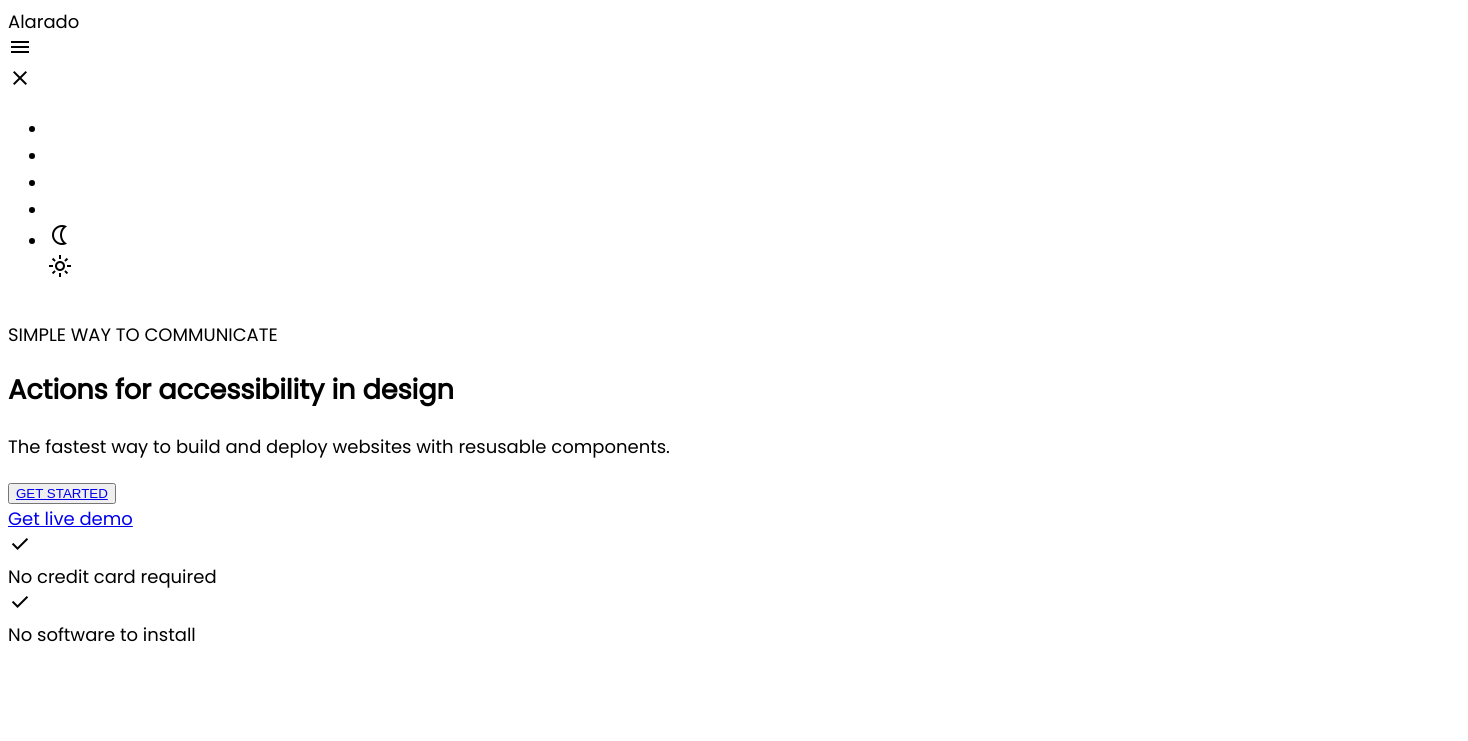
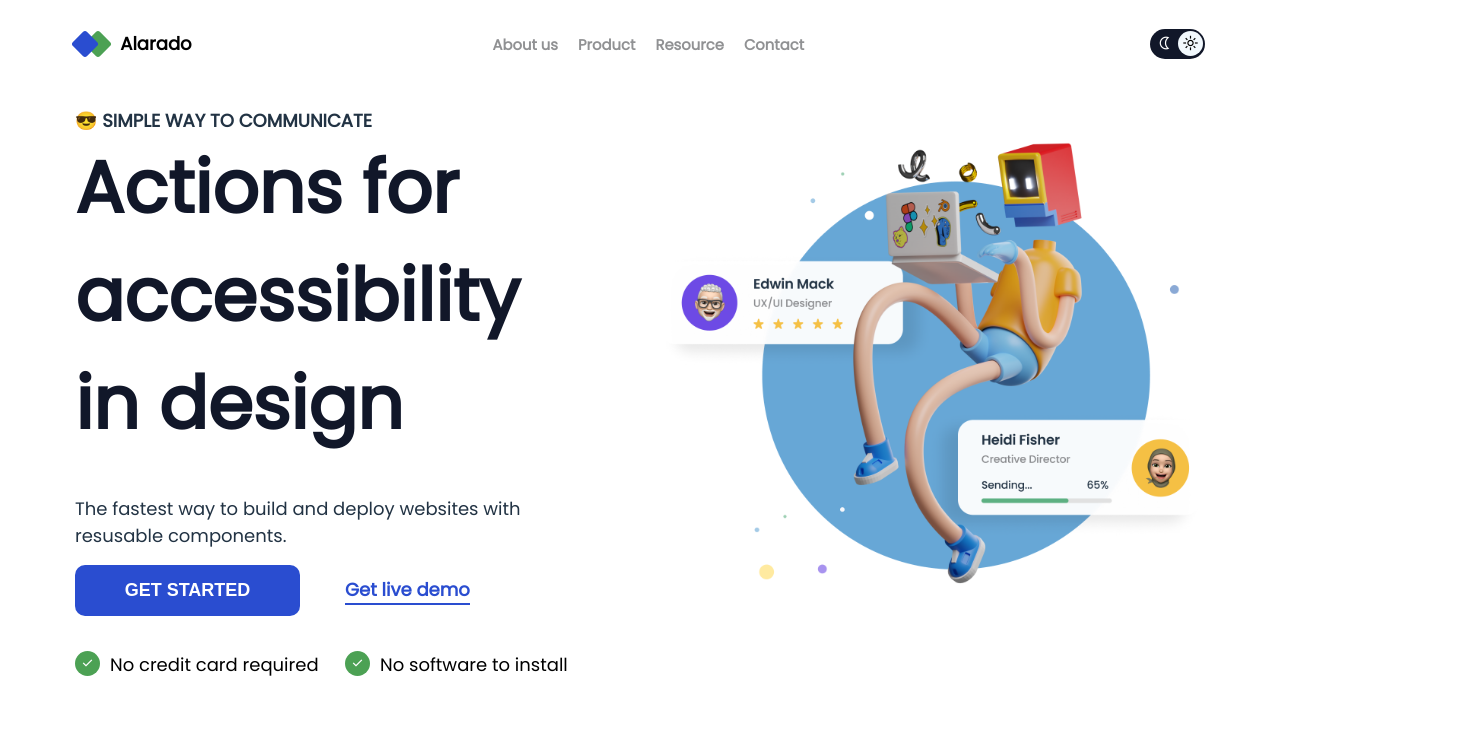
Before and after one commit to jarher/alardoResponsiveHomepage, a plain HTML site: page index.html in a window 1280 px wide. Shown: the top 741 px of the page, 1468 px wide, since content can reach past the window. Drawn offline with nearby package versions, Linux system fonts and the light colour scheme.

Commit message:
alarado finished

```diff
--- /dev/null
+++ b/css/header.css
@@ -0,0 +1,165 @@
+header,
+.logo-container {
+  display: flex;
+  width: 100%;
+  justify-content: space-between;
+  align-items: center;
+}
+header {
+  padding: 10px 26px;
+}
+.logo-container {
+  width: 37%;
+}
+.logo-wrapper {
+  display: flex;
+}
+.square {
+  width: 20px;
+  height: 20px;
+  border-radius: 3px;
+  transform: rotate(45deg);
+  top: 0;
+}
+.square-blue {
+  background-color: var(--Blue);
+}
+.square-green {
+  background-color: var(--Green);
+  margin-left: -7px;
+  z-index: -1;
+}
+.logo-text {
+  font-size: 1.125rem;
+  font-weight: bold;
+}
+.main-nav-container {
+  position: relative;
+}
+.main-nav {
+  position: fixed;
+  top: 0;
+  right: 0;
+  bottom: 0;
+  width: 65%;
+  z-index: 1;
+  background-color: var(--White);
+  transition: all 0.2s ease-in;
+  transform: translateX(100%);
+}
+.navbar-container {
+  display: flex;
+  flex-direction: column;
+  padding: 10px 26px;
+}
+.close-icon {
+  align-self: flex-end;
+}
+.main-nav ul {
+  list-style: none;
+  display: flex;
+  flex-direction: column;
+  align-items: center;
+  gap: 20px;
+  margin-top: 30px;
+}
+.main-nav ul li {
+  text-align: right;
+}
+.main-nav ul li a {
+  font-size: 1.5rem;
+  color: var(--Dark-medium);
+  font-weight: 700;
+  outline: none;
+  transition: color 0.2s ease-in-out;
+}
+.main-nav ul li a:focus,
+.main-nav ul li a:hover {
+  color: var(--Dark-blue);
+}
+.mode-icons-wrapper {
+  width: 55px;
+  height: 30px;
+  border-radius: 50px;
+  background-color: var(--Dark-blue);
+  display: flex;
+  align-items: center;
+  justify-content: space-between;
+  padding: 2px;
+  cursor: pointer;
+}
+.dark-mode-icon,
+.light-mode-wrapper {
+  display: inline-block;
+}
+.dark-mode-icon {
+  color: var(--White) !important;
+  font-size: 1rem;
+}
+.dark-mode-wrapper,
+.light-mode-wrapper {
+  border-radius: 50%;
+  width: 25px;
+  height: 25px;
+  text-align: center;
+}
+.light-mode-wrapper {
+  background-color: var(--Pale-gray);
+}
+.light-mode-icon {
+  font-size: 1rem;
+}
+.nav-collapse {
+  display: none;
+}
+.moveNavbar {
+  transform: translateX(0%);
+}
+@media (min-width: 426px) {
+  .logo-container {
+    width: 130px;
+  }
+}
+
+@media (min-width: 1024px) {
+  header {
+    padding: 20px 75px;
+    justify-content: start;
+  }
+  .nav-collapse,
+  .nav-collapse {
+    display: block;
+  }
+  .moveNavbar,
+  .main-nav {
+    transform: translateX(0%);
+  }
+  #menu-icon,
+  .close-icon {
+    display: none;
+  }
+  .main-nav-container {
+    width: 100%;
+    display: flex;
+    padding: 0;
+  }
+  .main-nav {
+    position: relative;
+    width: 100%;
+  }
+  .main-nav ul {
+    flex-direction: row;
+    margin-top: 0;
+    justify-content: center;
+  }
+  .main-nav ul li:nth-child(1) {
+    margin-left: -100px;
+  }
+  .main-nav ul li a {
+    font-size: 0.925rem;
+  }
+  .main-nav ul li:nth-child(5) {
+    position: absolute;
+    right: 0;
+  }
+}
--- /dev/null
+++ b/css/mainSection.css
@@ -0,0 +1,120 @@
+.main-section {
+  display: flex;
+  flex-direction: column;
+}
+.main-texts {
+  order: 2;
+  margin-top: 100px;
+}
+.first-text {
+  font-size: clamp(0.875rem, 10vw, 1.125rem);
+  font-weight: bold;
+  color: var(--Dark-gray);
+}
+.main-texts h1 {
+  font-size: clamp(2.125rem, 10vw, 4.525rem);
+  color: var(--Dark-blue);
+  font-weight: bold;
+}
+.main-description {
+  font-size: clamp(1rem, 10vw, 1.125rem);
+  color: var(--Dark-gray);
+  font-weight: 500;
+  margin: 3% 0;
+}
+.main-links-wrapper,
+.requirements-wrapper {
+  display: flex;
+  flex-direction: row;
+  width: auto;
+  align-items: center;
+}
+
+.get-started-button {
+  background-color: var(--Blue);
+  border: none;
+  outline: none;
+  width: 50%;
+  padding: 15px 0;
+  border-radius: 10px;
+}
+.get-started-button a {
+  color: var(--White);
+  font-weight: 700;
+  font-size: 0.9rem;
+}
+.live-link-wrapper {
+  margin-left: 10%;
+}
+.live-demo-link {
+  color: var(--Blue);
+  font-weight: bold;
+  font-size: 0.9rem;
+}
+.underline {
+  background-color: var(--Blue);
+  height: 2px;
+  display: block;
+}
+.requirements-wrapper {
+  margin-top: 35px;
+  display: flex;
+  flex-direction: column;
+  gap: 10px;
+}
+.requirements {
+  display: flex;
+  gap: 10px;
+  width: 100%;
+}
+.check-wrapper {
+  display: inline-block;
+  width: 25px;
+  height: 25px;
+  display: flex;
+  align-items: center;
+  justify-content: center;
+  background-color: var(--Green);
+  border-radius: 50%;
+}
+.check-wrapper span {
+  color: var(--White);
+  font-size: 1rem;
+}
+.main-image {
+  order: 1;
+}
+@media (min-width: 600px) {
+  .main-section {
+    padding: 25px;
+  }
+  .main-links-wrapper {
+    width: 450px;
+  }
+  .requirements-wrapper {
+    flex-direction: row;
+    gap: 15px;
+    width: 525px;
+  }
+  .get-started-button a,
+  .live-demo-link {
+    font-size: 1.125rem;
+  }
+}
+@media (min-width: 1024px) {
+  .main-section {
+    flex-direction: row;
+    gap: 50px;
+    padding: 0;
+  }
+  .main-texts {
+    order: 1;
+    margin-top: 0;
+  }
+  .main-description{
+    margin-top: 7%;
+  }
+  .main-image {
+    order: 2;
+  }
+}
--- a/css/styles.css
+++ b/css/styles.css
@@ -1,21 +1,72 @@
+@import url("./colors.css");
+@import url("./header.css");
+@import url("./mainSection.css");
+
 @font-face {
   font-family: "Poppins";
   src: url("../fonts/Poppins-Regular.ttf");
 }
-@import url("./colors.css");
 
-*{
+* {
   box-sizing: border-box;
+  margin: 0;
+  padding: 0;
 }
-html{
+html {
   scroll-behavior: smooth;
   font-size: 16px;
 }
-body{
+body {
   font-family: "Poppins";
   font-size: 1.125rem;
+  transition: background 0.2s ease-in;
 }
-.main-section{
-    display: flex;
-    flex-direction: column;
+main {
+  margin: 0 26px;
+  padding-bottom: 20px;
 }
+
+img {
+  width: 100%;
+  height: auto;
+}
+a {
+  text-decoration: none;
+}
+.dark-mode-theme,
+.dark-mode-theme .main-nav {
+  background-color: var(--Dark-blue);
+}
+.dark-mode-theme .logo-text,
+.dark-mode-theme .main-nav ul li a:focus,
+.dark-mode-theme .main-nav ul li a:hover,
+.dark-mode-theme .first-text,
+.dark-mode-theme .main-texts h1 {
+  color: var(--White);
+}
+.dark-mode-theme .main-description,
+.dark-mode-theme .requirements,
+.dark-mode-theme #menu-icon,
+.dark-mode-theme .close-icon {
+  color: var(--Dark-medium);
+}
+.dark-mode-theme .mode-icons-wrapper {
+  background-color: var(--Dark-gray);
+}
+.dark-mode-theme .dark-mode-wrapper {
+  background-color: var(--Pale-gray);
+}
+.dark-mode-theme .dark-mode-wrapper .dark-mode-icon {
+  color: var(--Dark-blue) !important;
+}
+.dark-mode-theme .light-mode-wrapper {
+  background-color: transparent;
+}
+.dark-mode-theme .light-mode-wrapper .light-mode-icon {
+  color: var(--Pale-gray) !important;
+}
+@media (min-width: 1024px) {
+  main {
+    margin: 20px 75px 0;
+  }
+}
--- a/index.html
+++ b/index.html
@@ -16,37 +16,43 @@
     <header>
         <div class="logo-container">
             <div class="logo-wrapper">
-                <div class="square-blue"></div>
-                <div class="square-green"></div>
+                <div class="square square-blue"></div>
+                <div class="square square-green"></div>
             </div>
             <span class="logo-text">Alarado</span class="logo-text">
         </div>
         <div class="main-nav-container">
-            <span class="material-symbols-outlined">
+            <span class="material-symbols-outlined" id="menu-icon">
                 menu
             </span>
-            <nav class="main-nav">
-                <span class="material-symbols-outlined">
+            <nav class="main-nav nav-collapse">
+                <div class="navbar-container">
+                    <span class="material-symbols-outlined close-icon">
                         close
                     </span>
                     <ul>
-                    <li><a href=""></a></li>
-                    <li><a href=""></a></li>
-                    <li><a href=""></a></li>
-                    <li><a href=""></a></li>
+                        <li><a href="">About us</a></li>
+                        <li><a href="">Product</a></li>
+                        <li><a href="">Resource</a></li>
+                        <li><a href="">Contact</a></li>
                         <li>
                             <div class="mode-icons-wrapper">
-                            <span class="material-symbols-outlined">
+                                <div class="dark-mode-wrapper">
+                                    <span class="material-symbols-outlined dark-mode-icon">
                                         nightlight
                                     </span>
+                                </div>
+
                                 <div class="light-mode-wrapper">
-                                <span class="material-symbols-outlined">
+                                    <span class="material-symbols-outlined light-mode-icon">
                                         light_mode
                                     </span>
                                 </div>
                             </div>
                         </li>
                     </ul>
+                </div>
+
             </nav>
         </div>
     </header>
@@ -54,7 +60,7 @@
     <main>
         <section class="main-section">
             <div class="main-texts">
-                <p>SIMPLE WAY TO COMMUNICATE</p>
+                <p class="first-text">&#128526; SIMPLE WAY TO COMMUNICATE</p>
                 <h1>Actions for accessibility in design</h1>
                 <p class="main-description">The fastest way to build and deploy websites with resusable components.</p>
                 <div class="main-links-wrapper">
@@ -91,7 +97,7 @@
         </section>
     </main>
 
-    <script src="script.js"></script>
+    <script src="./js/script.js"></script>
 </body>
 
 </html>
--- a/js/script.js
+++ b/js/script.js
@@ -1,2 +1,37 @@
-// Add some interactivity to the website
-console.log("Hello, world!");
+const themeButton = document.querySelector(".mode-icons-wrapper");
+const menuIcon = document.querySelector("#menu-icon");
+const mainNav = document.querySelector(".main-nav");
+const closeIcon = document.querySelector(".close-icon");
+const body = document.querySelector("body");
+
+themeButton.addEventListener("click", (e) => {
+  if (localStorage.getItem("alaradoTheme")) {
+    if (localStorage.getItem("alaradoTheme") === "dark-mode-theme") {
+      localStorage.setItem("alaradoTheme", "");
+      body.classList.remove("dark-mode-theme");
+    } else {
+      localStorage.setItem("alaradoTheme", "dark-mode-theme");
+      body.classList.add("dark-mode-theme");
+    }
+
+    return;
+  }
+  localStorage.setItem("alaradoTheme", "dark-mode-theme");
+  body.classList.add("dark-mode-theme");
+});
+
+menuIcon.addEventListener("click", (e) => {
+  mainNav.classList.remove("nav-collapse");
+  setTimeout(() => mainNav.classList.add("moveNavbar"), 200);
+});
+
+closeIcon.addEventListener("click", (e) => {
+  mainNav.classList.remove("moveNavbar");
+  setTimeout(() => mainNav.classList.add("nav-collapse"), 200);
+});
+
+document.addEventListener("DOMContentLoaded", (e) => {
+  if (localStorage.getItem("alaradoTheme")) {
+    body.classList.add(localStorage.getItem("alaradoTheme"));
+  }
+});
```
Lines whose indentation alone changed are shown as unchanged.
